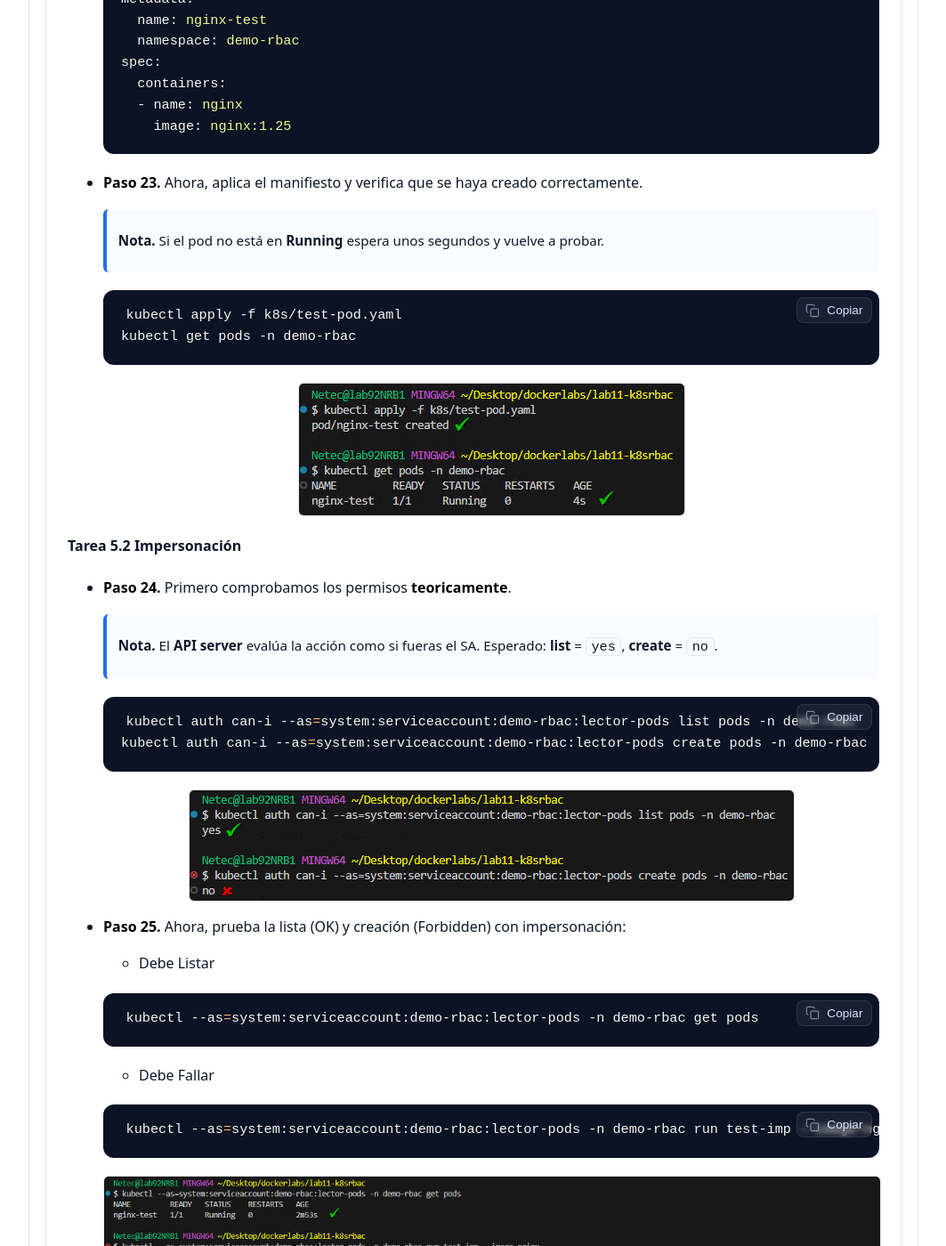
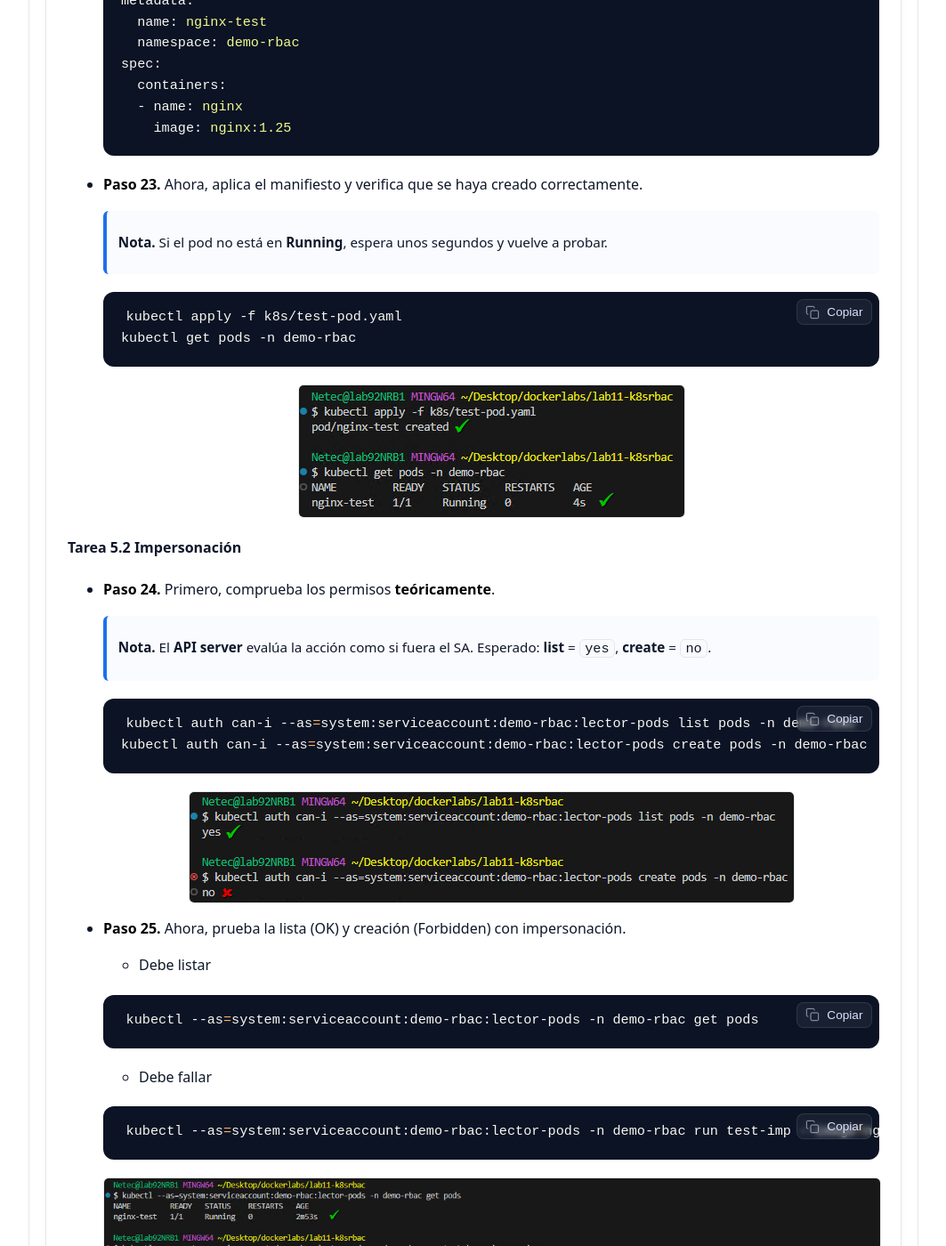
Before and after one commit to Netec-Mx/Custom_NETEC_DOCK_KUB_ESP, a Jekyll site: the page built from labs/capitulo11/lab11.md, in a window 1280 px wide and 1400 px high, scrolled down 8842 px. Shown: the whole window at 89% size, without its empty margins (108-1171 px from the left). Built offline with Jekyll 4.4.1, drawn with Linux system fonts in a browser that asks for light colours; some of the changed text lies outside the part shown.

Commit message:
Update lab11.md

````diff
--- a/labs/capitulo11/lab11.md
+++ b/labs/capitulo11/lab11.md
@@ -65,7 +65,7 @@ Organizarás los manifiestos YAML de RBAC en una carpeta dedicada.
 
   ![micint]({{ page.images_base | relative_url }}/2.png)
 
-- **Paso 5.** Asegúrate de estar dentro de la carpeta del curso llamada **dockerlabs** en la terminal de **VS Code**:
+- **Paso 5.** Asegúrate de estar dentro de la carpeta del curso llamada **dockerlabs** en la terminal de **VS Code**.
 
   > **Nota.** Si te quedaste en el directorio de una práctica, usa **`cd ..`** para volver a la raíz de laboratorios.
   {: .lab-note .info .compact}
@@ -82,14 +82,14 @@ Organizarás los manifiestos YAML de RBAC en una carpeta dedicada.
   mkdir lab11-k8srbac && cd lab11-k8srbac
   ```
 
-- **Paso 7.** Valida en el **Explorador** de archivos dentro de VS Code que se haya creado el directorio:
+- **Paso 7.** Valida en el **Explorador** de archivos dentro de VS Code que se haya creado el directorio.
 
   > **Nota.** Trabajar en VS Code permite editar y versionar cómodamente. **Git Bash** brinda compatibilidad con comandos POSIX.
   {: .lab-note .info .compact}
 
   ![micint]({{ page.images_base | relative_url }}/4.png)
 
-- **Paso 8.** Esta será la estructura de los directorios de la aplicación:
+- **Paso 8.** Esta será la estructura de los directorios de la aplicación.
 
   ```text
   lab11-k8srbac/
@@ -106,7 +106,7 @@ Organizarás los manifiestos YAML de RBAC en una carpeta dedicada.
 
 - **Paso 9.** Ahora, crea la carpeta **k8s/** y sus archivos vacíos.
 
-  > **Nota.** El comando se ejecuta desde la raíz de la carpeta **lab11-k8srbac**
+  > **Nota.** El comando se ejecuta desde la raíz de la carpeta **lab11-k8srbac**.
   {: .lab-note .info .compact}
 
   ```bash
@@ -197,7 +197,7 @@ Crearás un Role que solo permita **listar y obtener Pods** dentro del Namespace
 
 #### Tarea 3.1
 
-- **Paso 16.** Abre el archivo `k8s/role.yaml` y agrega la siguiente configuración para el rol:
+- **Paso 16.** Abre el archivo `k8s/role.yaml` y agrega la siguiente configuración para el rol.
 
   > **Nota.** El Role define **qué acciones (verbs)** se permiten sobre **qué recursos** en un Namespace específico.
   {: .lab-note .info .compact}
@@ -223,7 +223,7 @@ Crearás un Role que solo permita **listar y obtener Pods** dentro del Namespace
 
   ![micint]({{ page.images_base | relative_url }}/8.png)
 
-- **Paso 18.** Verifica que los permisos estén aplicados a los pods. Escribe el comando **describe** para ver los detalles.
+- **Paso 18.** Verifica que los permisos estén aplicados a los pods. Escribe el comando **`describe`** para ver los detalles.
 
   ```bash
   kubectl describe role rol-lector-pods -n demo-rbac
@@ -243,7 +243,7 @@ Vincularás el **Role** con el **ServiceAccount** para que tenga los permisos de
 
 #### Tarea 4.1
 
-- **Paso 19.** Ahora, dentro del archivo `k8s/rolebinding.yaml` agrega el siguiente código para crear la relación entre los objetos:
+- **Paso 19.** Ahora, dentro del archivo `k8s/rolebinding.yaml`, agrega el siguiente código para crear la relación entre los objetos.
 
   > **Nota.** El RoleBinding es el **puente** que conecta Roles (`permisos`) con sujetos (`usuarios`, `grupos` o `ServiceAccounts`).
   {: .lab-note .info .compact}
@@ -312,7 +312,7 @@ Validarás que el ServiceAccount puede **listar Pods**, pero no puede crear ni e
 
 - **Paso 23.** Ahora, aplica el manifiesto y verifica que se haya creado correctamente.
 
-  > **Nota.** Si el pod no está en **Running** espera unos segundos y vuelve a probar.
+  > **Nota.** Si el pod no está en **Running**, espera unos segundos y vuelve a probar.
   {: .lab-note .info .compact}
 
   ```bash
@@ -324,9 +324,9 @@ Validarás que el ServiceAccount puede **listar Pods**, pero no puede crear ni e
 
 #### Tarea 5.2 Impersonación
 
-- **Paso 24.** Primero comprobamos los permisos **teoricamente**.
+- **Paso 24.** Primero, comprueba los permisos **teóricamente**.
 
-  > **Nota.** El **API server** evalúa la acción como si fueras el SA. Esperado: **list** = `yes`, **create** = `no`.
+  > **Nota.** El **API server** evalúa la acción como si fuera el SA. Esperado: **list** = `yes`, **create** = `no`.
   {: .lab-note .info .compact}
 
   ```bash
@@ -336,15 +336,15 @@ Validarás que el ServiceAccount puede **listar Pods**, pero no puede crear ni e
 
   ![micint]({{ page.images_base | relative_url }}/13.png)
 
-- **Paso 25.** Ahora, prueba la lista (OK) y creación (Forbidden) con impersonación:
+- **Paso 25.** Ahora, prueba la lista (OK) y creación (Forbidden) con impersonación.
 
-  - Debe Listar
+  - Debe listar
 
   ```bash
   kubectl --as=system:serviceaccount:demo-rbac:lector-pods -n demo-rbac get pods
   ```
 
-  - Debe Fallar
+  - Debe fallar
 
   ```bash
   kubectl --as=system:serviceaccount:demo-rbac:lector-pods -n demo-rbac run test-imp --image=nginx
@@ -364,7 +364,7 @@ Configurarás un Role que permita **listar y obtener ConfigMaps**.
 
 #### Tarea 6.1
 
-- **Paso 26.** Ahora, abre el archivo `k8s/role-configmap.yaml` y agrega la siguiente configuración para el rol:
+- **Paso 26.** Ahora, abre el archivo `k8s/role-configmap.yaml` y agrega la siguiente configuración para el rol.
 
   ```yaml
   apiVersion: rbac.authorization.k8s.io/v1
@@ -425,7 +425,7 @@ Configurarás un Role que permita **listar y obtener ConfigMaps**.
   kubectl apply -f k8s/rolebinding-cm.yaml
   ```
 
-- **Paso 32.** Ahora, valida el resultado del acceso al ConfigMap, usando los permisos del SA:
+- **Paso 32.** Ahora, valida el resultado del acceso al ConfigMap, usando los permisos del SA.
 
   ```bash
   kubectl auth can-i get configmaps
@@ -512,7 +512,7 @@ Crearás un Role que permita **listar y escalar Deployments**.
 
   ![micint]({{ page.images_base | relative_url }}/19.png)
 
-- **Paso 39.** Ahora, haz la prueba, crea el siguiente deployment para revisar si tienes permiso o no:
+- **Paso 39.** Ahora, haz la prueba. Crea el siguiente deployment para revisar si tienes permiso o no.
 
   ```bash
   kubectl create deployment nginx-deploy --image=nginx -n demo-rbac
@@ -522,7 +522,7 @@ Crearás un Role que permita **listar y escalar Deployments**.
 
 - **Paso 40.** Valida teóricamente que si pueda escalar los pods. Escribe el siguiente comando.
 
-  > **Nota.** El resultado es correcto porque estás comprobando **update** y **kubectl scale** hace una solicitud `PATCH` al subrecurso deployments/scale.
+  > **Nota.** El resultado es correcto porque estás comprobando que **update** y **kubectl scale** hacen una solicitud `PATCH` al subrecurso deployments/scale.
   {: .lab-note .info .compact}
 
   ```bash
@@ -554,7 +554,7 @@ Probarás un **ClusterRole** con permisos de solo lectura para todos los Namespa
 
 #### Tarea 8.1
 
-- **Paso 42.** Abre el archivo `k8s/clusterrole-view.yaml` y agrega las siguientes configuraciones:
+- **Paso 42.** Abre el archivo `k8s/clusterrole-view.yaml` y agrega las siguientes configuraciones.
 
   ```yaml
   apiVersion: rbac.authorization.k8s.io/v1
@@ -567,7 +567,7 @@ Probarás un **ClusterRole** con permisos de solo lectura para todos los Namespa
     verbs: ["get", "list"]
   ```
 
-- **Paso 43.** Aplica la configuración para el Cluster Role:
+- **Paso 43.** Aplica la configuración para el Cluster Role.
 
   ```bash
   kubectl apply -f k8s/clusterrole-view.yaml
@@ -583,7 +583,7 @@ Probarás un **ClusterRole** con permisos de solo lectura para todos los Namespa
 
   ![micint]({{ page.images_base | relative_url }}/24.png)
 
-- **Paso 45.** Verifica que teoricamente si puedas tener acceso en todo el cluster:
+- **Paso 45.** Verifica que, teóricamente, puedas tener acceso en todo el clúster.
 
   ```bash
   kubectl auth can-i --as=system:serviceaccount:demo-rbac:lector-pods list pods -A
@@ -624,7 +624,7 @@ Eliminarás objetos globales y el namespace con todo su contenido, además de ar
 
   ![micint]({{ page.images_base | relative_url }}/27.png)
 
-- **Paso 48.** Primero, elimina los objetos **Globales**
+- **Paso 48.** Primero, elimina los objetos **Globales**.
 
   ```bash
   kubectl delete clusterrolebinding lector-global --ignore-not-found
````
Also changed, not shown: other parts of labs/capitulo11/lab11.md (+18 -18 lines).
